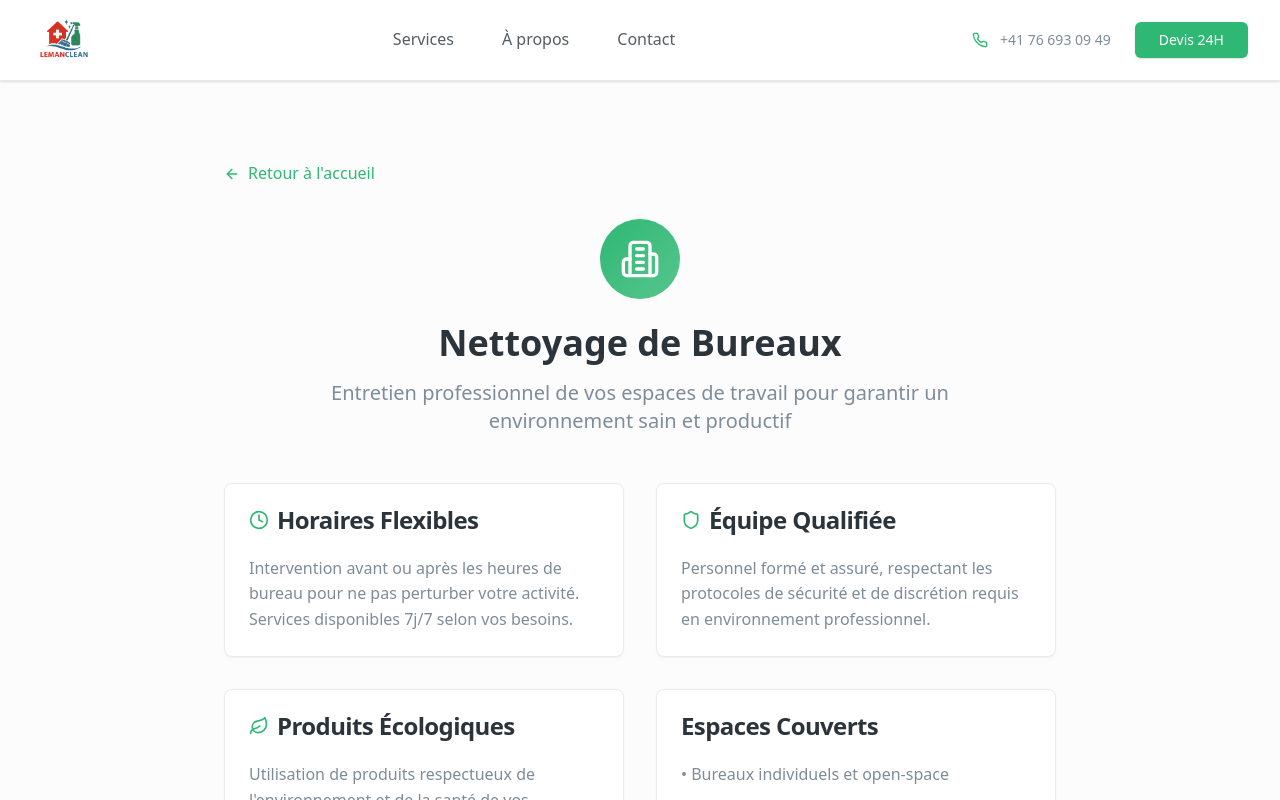
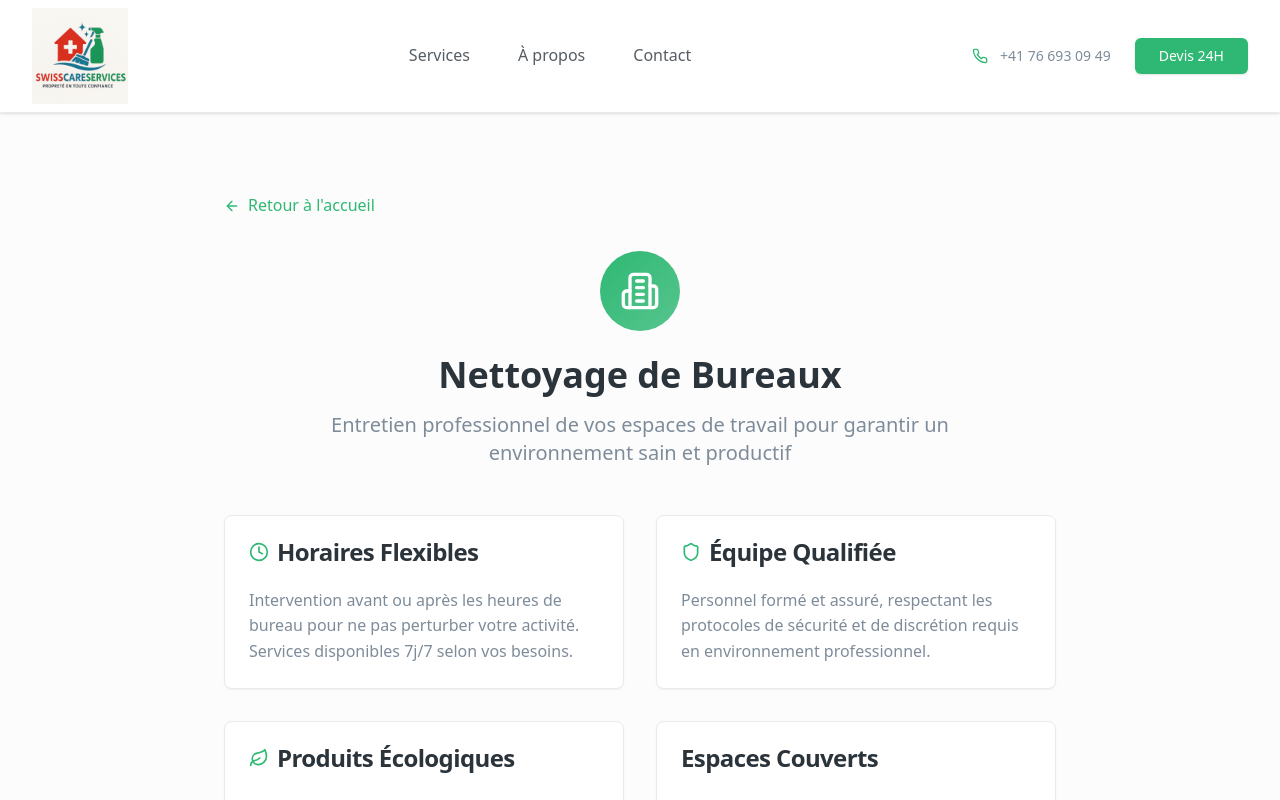
Before and after one commit to Imadmalaq/SwissCareServices, a React (Vite) app: page /service-bureau in a window 1280 px wide. Shown: the top 800 px of the page. Built offline with nearby package versions, Linux system fonts and the light colour scheme.

Commit message:
Update logo and header

```diff
--- a/src/components/ui/navigation.tsx
+++ b/src/components/ui/navigation.tsx
@@ -8,12 +8,12 @@ const Navigation = () => {
   return (
     <nav className="bg-card/95 backdrop-blur-sm shadow-subtle border-b sticky top-0 z-50">
       <div className="max-w-7xl mx-auto content-padding">
-        <div className="flex justify-between items-center h-16 md:h-20">
+        <div className="flex justify-between items-center h-20 md:h-28">
           <div className="flex items-center">
             <img
-              src="/lovable-uploads/cebfbee3-13cc-40a6-88e9-11059c5429b5.png"
-              alt="LEMANCLEAN - Propreté en toute confiance"
-              className="h-12 md:h-16 w-auto transition-smooth hover:scale-105"
+              src="/lovable-uploads/c1340238-8eeb-49d4-9ffc-7ea72423402a.png"
+              alt="SWISSCARESERVICES - Propreté en toute confiance"
+              className="h-16 md:h-24 w-auto transition-smooth hover:scale-105"
             />
           </div>
 
```
Also changed, not shown: public/lovable-uploads/c1340238-8eeb-49d4-9ffc-7ea72423402a.png (added).
